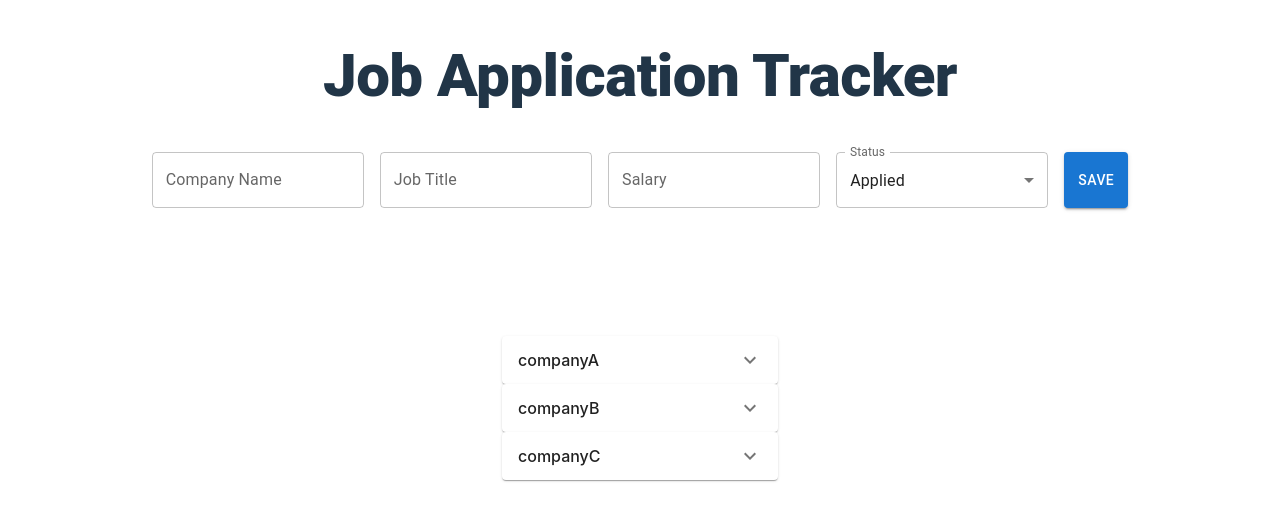
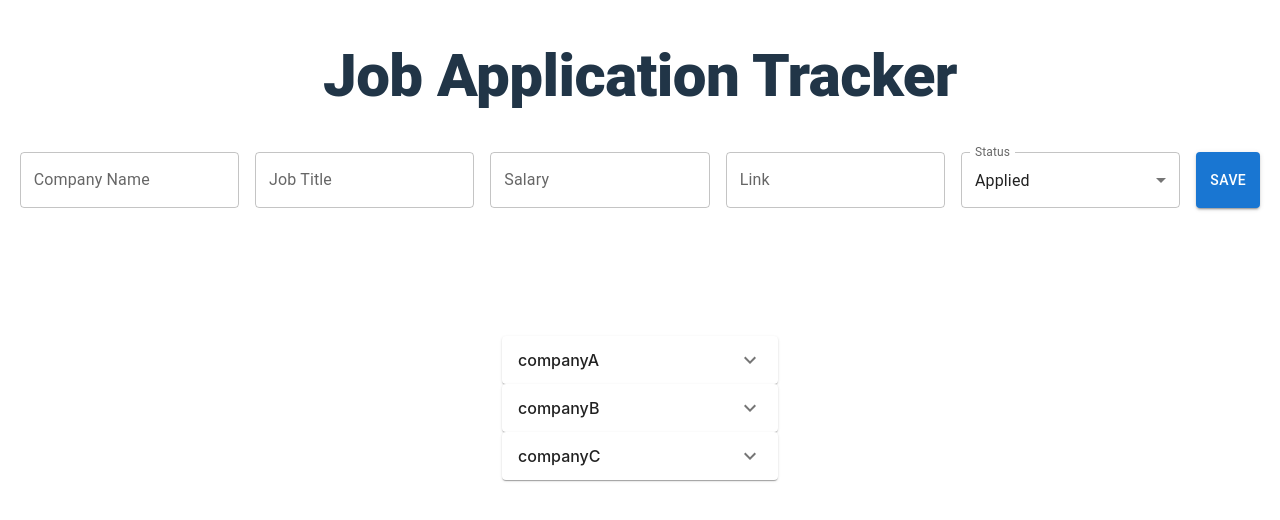
Before and after one commit to MADW-Job-Tracker/application-tracker, a React (Vite) app in the folder client/: page / in a window 1280 px wide. Shown: the top 520 px of the page. Built offline with nearby package versions, Linux system fonts and the light colour scheme.

Commit message:
forgot an extra portion of the data we collect

```diff
--- a/client/src/jobdisplay/components/CreateJob.tsx
+++ b/client/src/jobdisplay/components/CreateJob.tsx
@@ -1,7 +1,7 @@
 import { useState } from 'react'
 // import { Box, Button } from '@mui/material';
 import { TextField, Box, Button, MenuItem, Select, InputLabel, FormControl } from '@mui/material';
-import Input from '@mui/joy/Input';
+// import Input from '@mui/joy/Input';
 
 // interface JobFormProps {
 //     initialData?: Job;
@@ -16,12 +16,13 @@ import Input from '@mui/joy/Input';
 //     status: string;
 // }
 
-export default function CreateJob(props: any) {
+export default function CreateJob() {
 
-    const [job, setJob] = useState(props.initialData || {
+    const [job, setJob] = useState({
         companyName: '',
         jobTitle: '',
         salary: '',
+        link: '',
         status: 'Applied'
     });
 
@@ -31,7 +32,9 @@ export default function CreateJob(props: any) {
     };
 
     const handleSubmit = () => {
-        props.onSave(job);
+        // props.onSave(job);
+        // I will just create the request to the backend here to write to the db
+
     };
 
     // const [count, setCount] = useState(0)
@@ -75,6 +78,14 @@ export default function CreateJob(props: any) {
                 sx={{ backgroundColor: 'white' }}
                 fullWidth
             />
+            <TextField
+                label="Link"
+                name="link"
+                value={job.link}
+                onChange={handleChange}
+                sx={{ backgroundColor: 'white' }}
+                fullWidth
+            />
             <FormControl fullWidth>
                 <InputLabel>Status</InputLabel>
                 <Select
```
